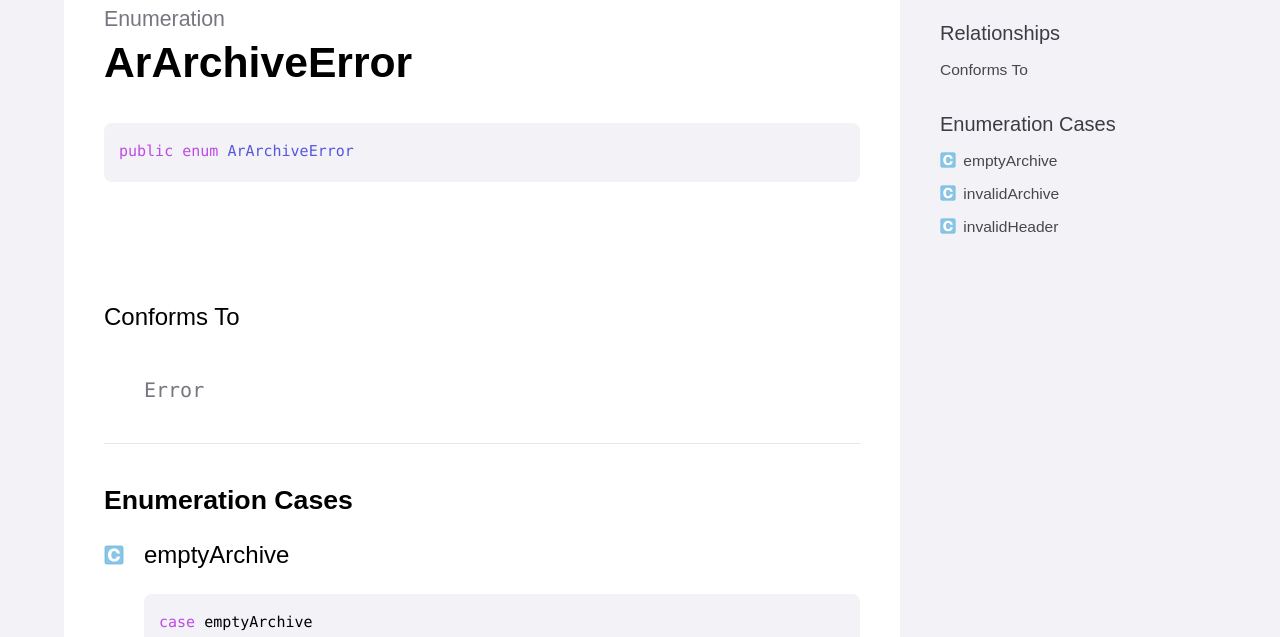
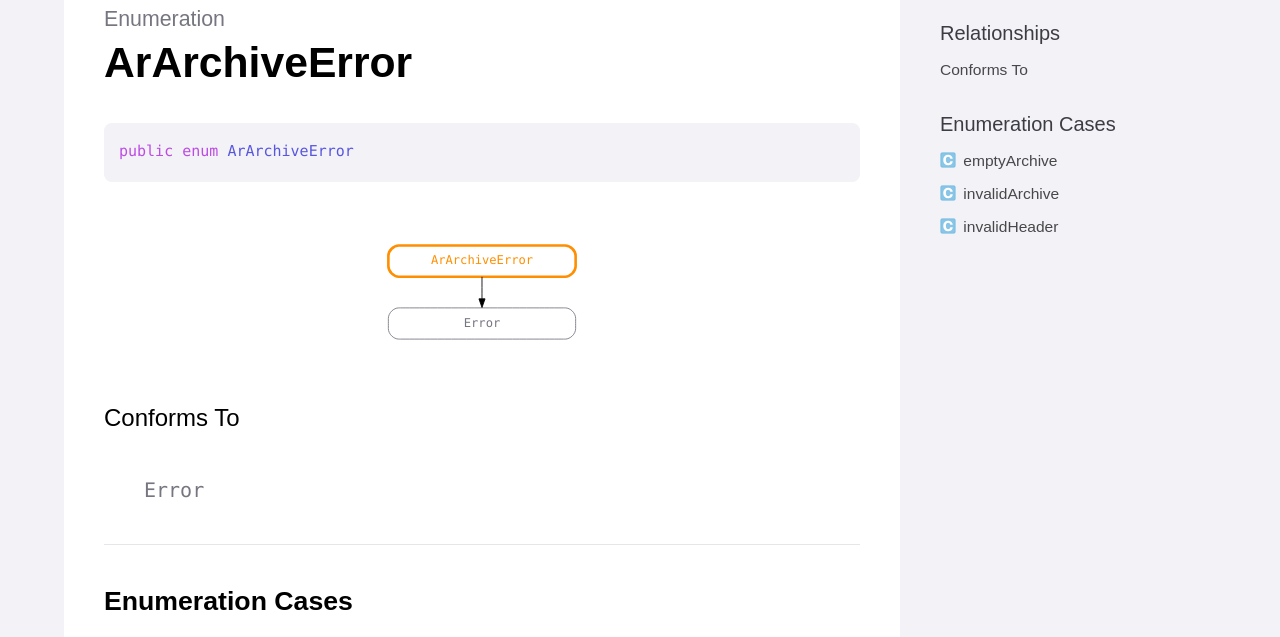
Before and after one commit to LebJe/ArArchiveKit, a plain HTML site: page ArArchiveError/index.html in a window 1280 px wide. Shown: the part 138-775 px from the top of the page. Drawn offline with Linux system fonts and the light colour scheme.

Commit message:
deploy: b58035524f498d8e4c008db522ba864d37341523

```diff
--- a/ArArchiveError/index.html
+++ b/ArArchiveError/index.html
@@ -41,6 +41,40 @@
 <section id="relationships">
     <h2 hidden>Relationships</h2>
         <figure>
+    <?xml version="1.0" encoding="UTF-8" standalone="no"?>
+<!DOCTYPE svg PUBLIC "-//W3C//DTD SVG 1.1//EN"
+ "http://www.w3.org/Graphics/SVG/1.1/DTD/svg11.dtd">
+<!-- Generated by graphviz version 2.40.1 (20161225.0304)
+ -->
+<!-- Title: %3 Pages: 1 -->
+<svg width="872pt" height="116pt"
+ viewBox="0.00 0.00 872.00 116.00" xmlns="http://www.w3.org/2000/svg" xmlns:xlink="http://www.w3.org/1999/xlink">
+<g id="graph0" class="graph" transform="scale(1 1) rotate(0) translate(4 112)">
+<title>%3</title>
+<polygon fill="#ffffff" stroke="transparent" points="-4,4 -4,-112 868,-112 868,4 -4,4"/>
+<!-- ArArchiveError -->
+<g id="node1" class="node enumeration current">
+<title>ArArchiveError</title>
+<g id="a_node1"><a xlink:href="https://lebje.github.io/ArArchiveKit/ArArchiveError" xlink:title="ArArchiveError">
+<path fill="none" stroke="#000000" stroke-width="3" d="M528,-108C528,-108 336,-108 336,-108 330,-108 324,-102 324,-96 324,-96 324,-84 324,-84 324,-78 330,-72 336,-72 336,-72 528,-72 528,-72 534,-72 540,-78 540,-84 540,-84 540,-96 540,-96 540,-102 534,-108 528,-108"/>
+<text text-anchor="middle" x="432" y="-86.3" font-family="Menlo" font-size="14.00" fill="#000000">ArArchiveError</text>
+</a>
+</g>
+</g>
+<!-- Error -->
+<g id="node2" class="node unknown">
+<title>Error</title>
+<path fill="none" stroke="#000000" d="M528,-36C528,-36 336,-36 336,-36 330,-36 324,-30 324,-24 324,-24 324,-12 324,-12 324,-6 330,0 336,0 336,0 528,0 528,0 534,0 540,-6 540,-12 540,-12 540,-24 540,-24 540,-30 534,-36 528,-36"/>
+<text text-anchor="middle" x="432" y="-14.3" font-family="Menlo" font-size="14.00" fill="#000000">Error</text>
+</g>
+<!-- ArArchiveError&#45;&gt;Error -->
+<g id="edge1" class="edge conformsTo">
+<title>ArArchiveError&#45;&gt;Error</title>
+<path fill="none" stroke="#000000" d="M432,-71.8314C432,-64.131 432,-54.9743 432,-46.4166"/>
+<polygon fill="#000000" stroke="#000000" points="435.5001,-46.4132 432,-36.4133 428.5001,-46.4133 435.5001,-46.4132"/>
+</g>
+</g>
+</svg>
 
 
     <figcaption hidden>Inheritance graph for ArArchiveError.</figcaption>
@@ -93,7 +127,7 @@ the file headers may be ill formatted, or something else my be wrong.</p>
 
     <footer>
         <p>
-    Generated on <time datetime="2021-03-19T01:15:01+0000">March 19, 2021</time> using <a href="https://github.com/SwiftDocOrg/swift-doc">swift-doc</a> <span class="version">1.0.0-beta.5</span>.
+    Generated on <time datetime="2021-03-19T01:22:12+0000">March 19, 2021</time> using <a href="https://github.com/SwiftDocOrg/swift-doc">swift-doc</a> <span class="version">1.0.0-beta.5</span>.
 </p>
     </footer>
 </body>
```
Also changed, not shown: ArArchiveReader/index.html (+3 -3 lines), ArArchiveWriter/index.html (+1 -1 lines), Header/index.html (+1 -1 lines), index.html (+1 -1 lines).
